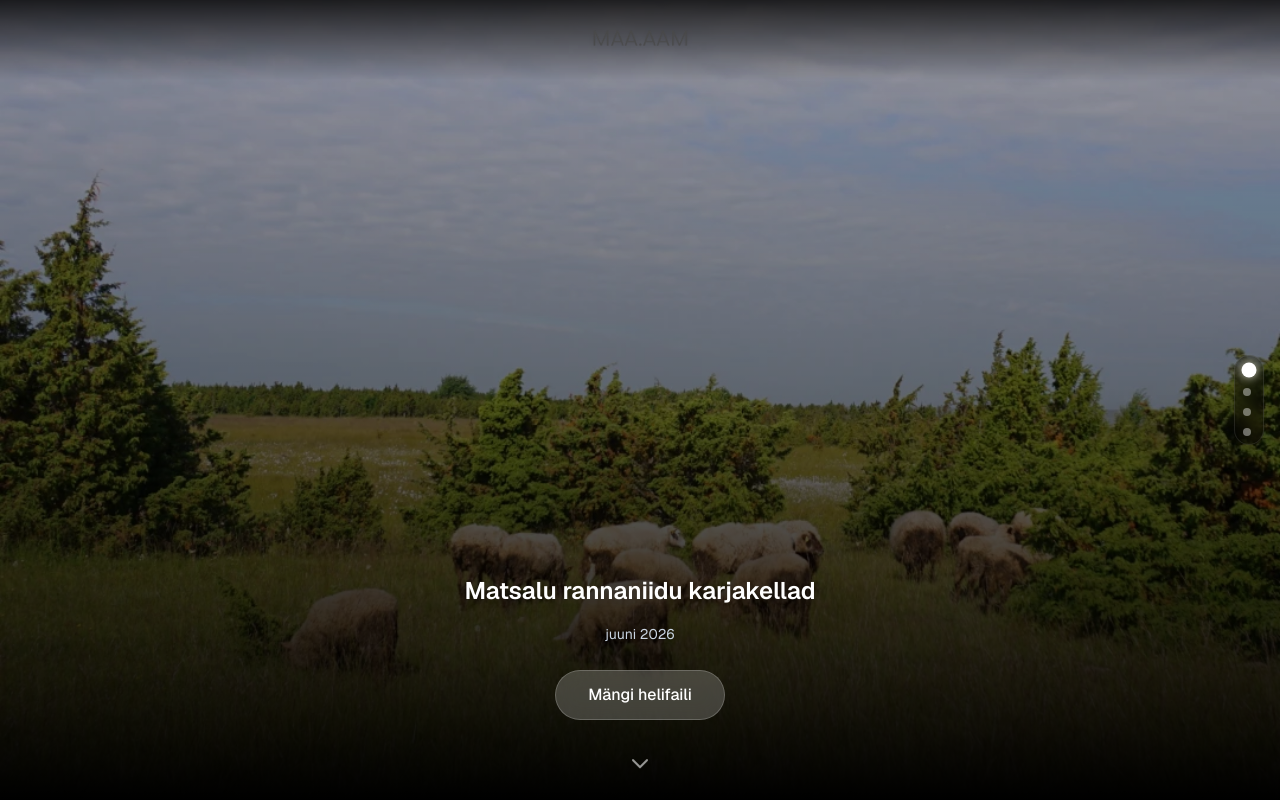
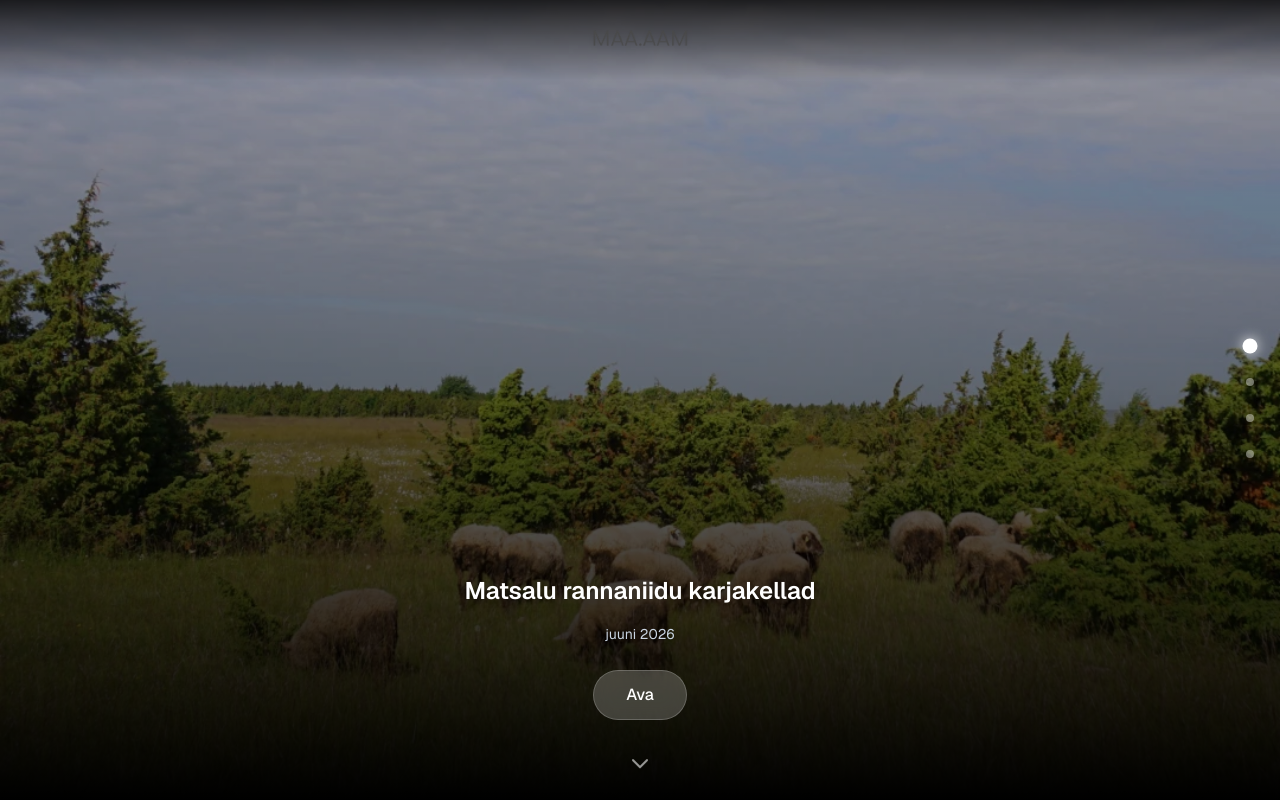
Before and after one commit to sulevyo/maa_aam_yo, a Next.js app: page / in a window 1280 px wide. Built offline with nearby package versions, Linux system fonts and the light colour scheme.

Commit message:
kerimise indikaator2

```diff
--- a/app/page.js
+++ b/app/page.js
@@ -147,19 +147,23 @@ export default function Home() {
         <img src="/images/logo.svg" alt="Logo" className="h-8 w-auto opacity-90 drop-shadow-md pointer-events-auto" />
       </header>
 
-      {/* Paremas servas olevad mumutid / täpid */}
-      <div className="fixed right-4 top-1/2 -translate-y-1/2 z-40 flex flex-col space-y-3 bg-black/30 p-2 rounded-full backdrop-blur-sm border border-white/10">
+{/* Paremas servas olevad mummud / täpid */}
+<div className="fixed right-5 top-1/2 -translate-y-1/2 z-40 flex flex-col items-center justify-center space-y-4">
         {AUDIO_DATA.map((_, idx) => (
           <button
             key={idx}
             onClick={() => scrollToIndex(idx)}
             aria-label={`Slaid ${idx + 1}`}
-            className={`transition-all duration-300 rounded-full cursor-pointer ${
-              activeIndex === idx
-                ? 'w-3 h-3 bg-white scale-125 shadow-[0_0_8px_rgba(255,255,255,0.8)]'
-                : 'w-2 h-2 bg-white/40 hover:bg-white/70'
-            }`}
-          />
+            className="w-5 h-5 flex items-center justify-center cursor-pointer focus:outline-none"
+          >
+            <span
+              className={`block rounded-full transition-all duration-300 ${
+                activeIndex === idx
+                  ? 'w-3 h-3 bg-white scale-125 shadow-[0_0_10px_rgba(255,255,255,0.9)]'
+                  : 'w-2 h-2 bg-white/40 hover:bg-white/80'
+              }`}
+            />
+          </button>
         ))}
       </div>
 
@@ -192,7 +196,7 @@ export default function Home() {
                 type="button"
                 className="mt-2 bg-white/20 hover:bg-white/30 backdrop-blur-md text-white font-medium px-8 py-3 rounded-full border border-white/20 transition-all active:scale-95 cursor-pointer"
               >
-                Mängi helifaili
+                Ava
               </button>
             </div>
 
```
